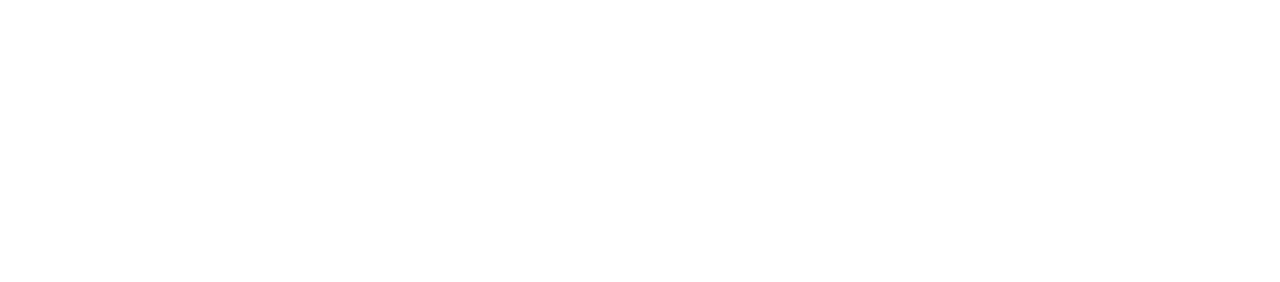
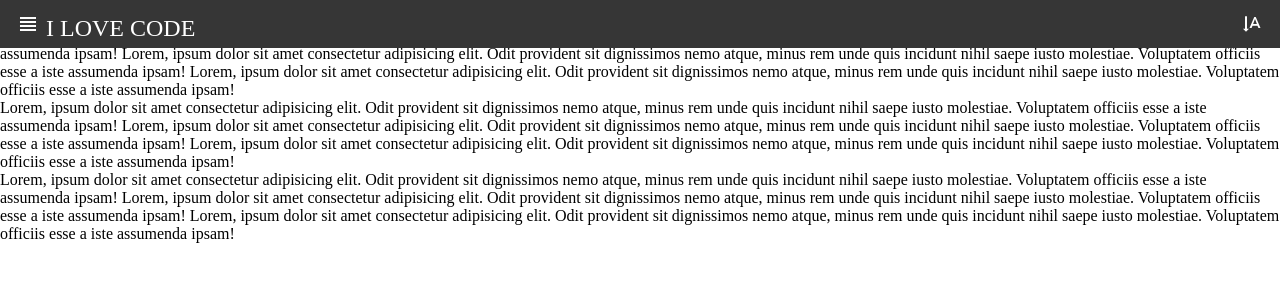
Before and after one commit to intradastingly/hamburger-menu, a plain HTML site: page index.html in a window 1280 px wide. Drawn offline with Linux system fonts and the light colour scheme.

Commit message:
added CSS styles to header and html changes

```diff
--- a/index.html
+++ b/index.html
@@ -5,9 +5,47 @@
     <meta name="viewport" content="width=device-width, initial-scale=1.0">
     <title>Document</title>
     <link href="./style.css" rel="stylesheet">
+    <link href="https://fonts.googleapis.com/icon?family=Material+Icons" rel="stylesheet">
     <script src="./script.js"></script>
 </head>
 <body>
+    <header>
+        <nav>
+            <ul>
+                <li class="flexone"><span class = "material-icons flex" style="color: white;">view_headline <a>I LOVE CODE</a></span></li>
 
+                <li class="flexgrow"><span class = "material-icons top-icon flex-basis" style="color: white;">text_rotate_vertical</span></li>
+            </ul>
+        </nav>
+    </header>
+    <main>
+        <div>
+            <h2> Lorem</h2>
+            <p>
+                Lorem, ipsum dolor sit amet consectetur adipisicing elit. Odit provident sit dignissimos nemo atque,
+                minus rem unde quis incidunt nihil saepe iusto molestiae. Voluptatem officiis esse a iste assumenda ipsam!
+                Lorem, ipsum dolor sit amet consectetur adipisicing elit. Odit provident sit dignissimos nemo atque,
+                minus rem unde quis incidunt nihil saepe iusto molestiae. Voluptatem officiis esse a iste assumenda ipsam!
+                Lorem, ipsum dolor sit amet consectetur adipisicing elit. Odit provident sit dignissimos nemo atque,
+                minus rem unde quis incidunt nihil saepe iusto molestiae. Voluptatem officiis esse a iste assumenda ipsam!
+            </p>
+            <p>
+                Lorem, ipsum dolor sit amet consectetur adipisicing elit. Odit provident sit dignissimos nemo atque,
+                minus rem unde quis incidunt nihil saepe iusto molestiae. Voluptatem officiis esse a iste assumenda ipsam!
+                Lorem, ipsum dolor sit amet consectetur adipisicing elit. Odit provident sit dignissimos nemo atque,
+                minus rem unde quis incidunt nihil saepe iusto molestiae. Voluptatem officiis esse a iste assumenda ipsam!
+                Lorem, ipsum dolor sit amet consectetur adipisicing elit. Odit provident sit dignissimos nemo atque,
+                minus rem unde quis incidunt nihil saepe iusto molestiae. Voluptatem officiis esse a iste assumenda ipsam!
+            </p>
+            <p>
+                Lorem, ipsum dolor sit amet consectetur adipisicing elit. Odit provident sit dignissimos nemo atque,
+                minus rem unde quis incidunt nihil saepe iusto molestiae. Voluptatem officiis esse a iste assumenda ipsam!
+                Lorem, ipsum dolor sit amet consectetur adipisicing elit. Odit provident sit dignissimos nemo atque,
+                minus rem unde quis incidunt nihil saepe iusto molestiae. Voluptatem officiis esse a iste assumenda ipsam!
+                Lorem, ipsum dolor sit amet consectetur adipisicing elit. Odit provident sit dignissimos nemo atque,
+                minus rem unde quis incidunt nihil saepe iusto molestiae. Voluptatem officiis esse a iste assumenda ipsam!
+            </p>
+        </div>
+    </main>
 </body>
 </html>
--- a/style.css
+++ b/style.css
@@ -0,0 +1,33 @@
+* {
+    padding: 0px;
+    margin: 0px;
+}
+
+li {
+    list-style-type: none;
+    color: white;
+    display: flex;
+    align-items: center;
+    padding: 1rem;
+}
+
+ul {
+    width: 100%;
+    display: flex;
+    justify-content: space-between;
+    align-items: center;
+}
+
+nav {
+    display: flex;
+    height: 3rem;
+    width: 100%;
+    background-color: rgb(54, 54, 54);
+    position: fixed;
+}
+
+.flexone {
+  display: flex;
+  align-items: center;
+}
+.flextwo {
```
